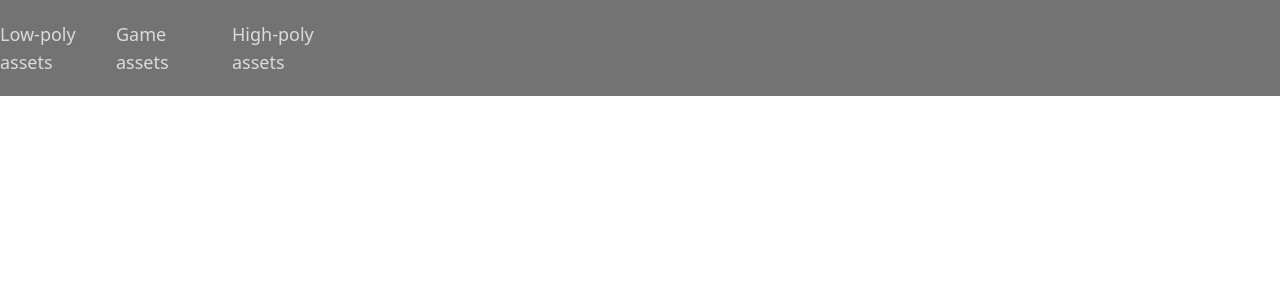
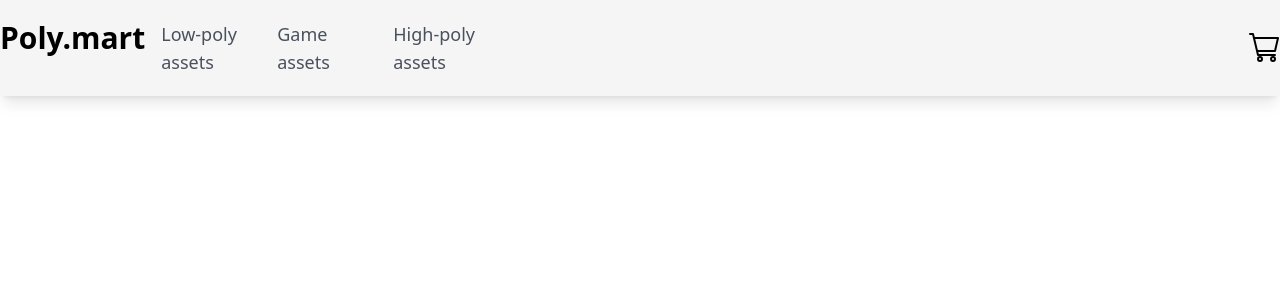
Before and after one commit to danielchavez81/poly-mart, a React (Create React App) app: page / in a window 1280 px wide. Shown: the top 300 px of the page. Built offline with nearby package versions, Linux system fonts and the light colour scheme.

Commit message:
Componente CartWidget creado. Layout de la barra de navegacion usando Flex

```diff
--- /dev/null
+++ b/src/components/CartWidget/CartWidget.js
@@ -0,0 +1,35 @@
+import React from "react";
+
+export default function CartWidget() {
+  return (
+    <svg
+      width="32"
+      height="32"
+      viewBox="0 0 32 32"
+      fill="none"
+      xmlns="http://www.w3.org/2000/svg"
+    >
+      <path
+        d="M6 6H30L27 19H9M27 23H10L5 2H2"
+        stroke="black"
+        stroke-width="2"
+        stroke-linecap="round"
+        stroke-linejoin="round"
+      />
+      <path
+        d="M25 29C26.1046 29 27 28.1046 27 27C27 25.8954 26.1046 25 25 25C23.8954 25 23 25.8954 23 27C23 28.1046 23.8954 29 25 29Z"
+        stroke="black"
+        stroke-width="2"
+        stroke-linecap="round"
+        stroke-linejoin="round"
+      />
+      <path
+        d="M12 29C13.1046 29 14 28.1046 14 27C14 25.8954 13.1046 25 12 25C10.8954 25 10 25.8954 10 27C10 28.1046 10.8954 29 12 29Z"
+        stroke="black"
+        stroke-width="2"
+        stroke-linecap="round"
+        stroke-linejoin="round"
+      />
+    </svg>
+  );
+}
--- a/src/components/NavCategory/NavCategory.js
+++ b/src/components/NavCategory/NavCategory.js
@@ -2,7 +2,7 @@ import React from "react";
 
 export default function NavCategory({ title }) {
   return (
-    <h1 className="text-lg text-start font-medium text-neutral-100 opacity-80 w-[100px] break-words">
+    <h1 className="text-lg text-start font-medium text-gray-800 opacity-80 w-[100px] break-words">
       {title}
     </h1>
   );
--- a/src/components/Navbar/Navbar.js
+++ b/src/components/Navbar/Navbar.js
@@ -1,14 +1,17 @@
 import React from "react";
+import CartWidget from "../CartWidget/CartWidget";
 import NavCategory from "../NavCategory/NavCategory";
 
 export default function Navbar() {
   return (
-    <nav className="w-full h-24 bg-neutral-500 flex items-center">
+    <nav className="w-full h-24 bg-neutral-100 shadow-lg flex items-center justify-between">
       <div className="flex flex-row gap-4">
+        <h1 className="text-3xl font-bold ">Poly.mart</h1>
         <NavCategory title="Low-poly assets" />
         <NavCategory title="Game assets" />
         <NavCategory title="High-poly assets" />
       </div>
+      <CartWidget />
     </nav>
   );
 }
```
